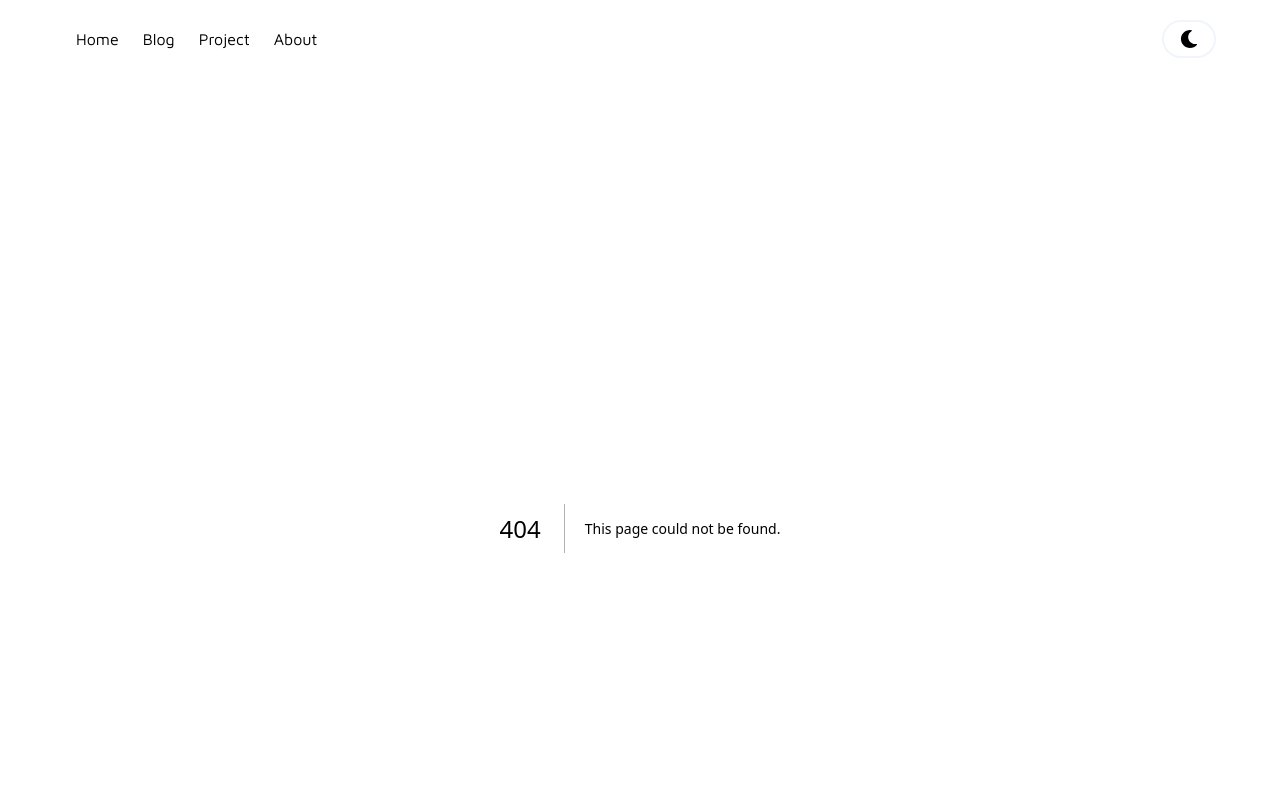
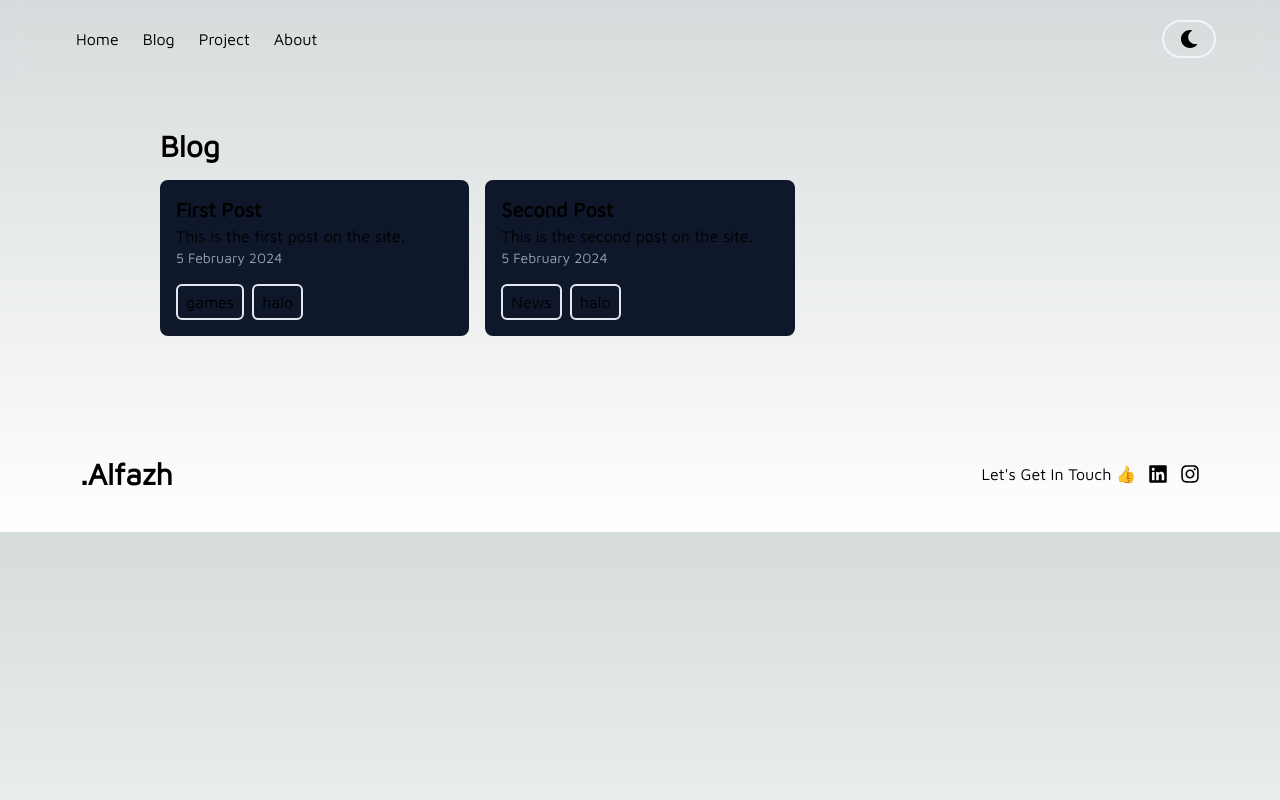
Before and after one commit to alfazh123/Alfazh-page, a Next.js app: page /blog in a window 1280 px wide. Before the commit this address had no page. Shown: the top 800 px of the page. Built offline with nearby package versions, Linux system fonts and the light colour scheme.

Commit message:
init blog page

```diff
--- /dev/null
+++ b/app/blog/page.tsx
@@ -0,0 +1,42 @@
+import fs from "fs";
+import path from "path";
+import matter from "gray-matter";
+import CardBlog from "../ui/blog/card-blog";
+
+export default function Blog() {
+    const blogDir = "blog";
+
+    const files = fs.readdirSync(path.join(blogDir));
+
+    const blogs = files.map((filename) => {
+        const fileContent = fs.readFileSync(
+            path.join(blogDir, filename),
+            "utf-8"
+        );
+
+        const { data: fronMatter } = matter(fileContent);
+        return {
+            meta: fronMatter,
+            slug: filename.replace(".mdx", ""),
+        };
+    });
+
+    return (
+        <div>
+            <h1 className="font-bold text-3xl mb-4">Blog</h1>
+            <ul className="md:grid md:grid-cols-3 gap-4 flex flex-col">
+                {blogs.map((blog) => (
+                    <li key={blog.slug}>
+                        <CardBlog
+                            title={blog.meta.title}
+                            description={blog.meta.description}
+                            date={blog.meta.date}
+                            link={`/blog/${blog.slug}`}
+                            tag={blog.meta.tags}
+                        />
+                    </li>
+                ))}
+            </ul>
+        </div>
+    );
+}
```
